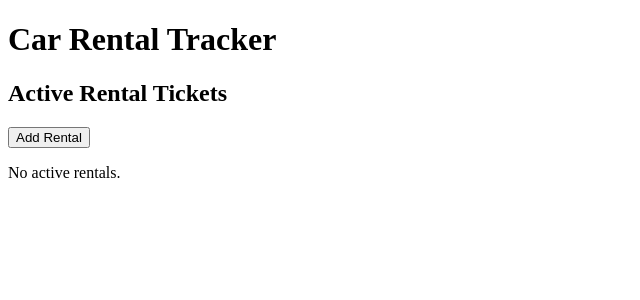
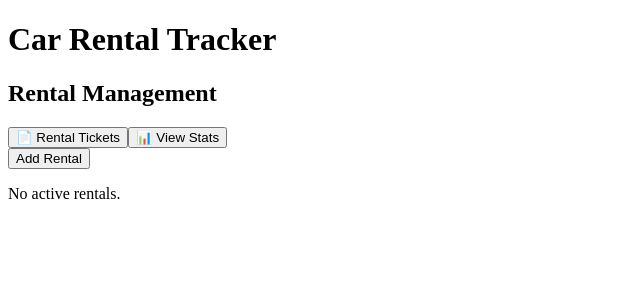
Before and after one commit to calebyg/abc_car_rental, a React (Create React App) app: page / in a window 1280 px wide. Shown: the top 300 px of the page, without its empty margins (0-640 px from the left). Built offline with nearby package versions, Linux system fonts and the light colour scheme; the HTML template or start-up script is replaced by a standard one.

Commit message:
Created StatsPanel component

```diff
--- a/src/components/RentalList.js
+++ b/src/components/RentalList.js
@@ -1,16 +1,18 @@
 import React, { useEffect, useState } from "react";
 import {
-  getRentals,
-  addRental,
-  deleteRental,
-  updateRental,
+  getTickets,
+  addTicket,
+  closeTicket,
+  updateTicket,
 } from "../utils/localStorage";
 import RentalForm from "./RentalForm";
+import StatsPanel from "./StatsPanel";
 
 const RentalList = () => {
   const [rentals, setRentals] = useState([]);
   const [showModal, setShowModal] = useState(false);
   const [selectedRental, setSelectedRental] = useState(null);
+  const [tab, setTab] = useState("rentals"); // "rentals" or "stats"
 
   // Load rentals from localStorage on first render
   useEffect(() => {
@@ -23,6 +25,7 @@ const RentalList = () => {
     const rentalWithTimeStamp = {
       ...newRental,
       timestamp: new Date().toISOString(),
+      resolvedAt: "",
     };
 
     const updatedRentals = [...rentals, rentalWithTimeStamp];
@@ -32,7 +35,7 @@ const RentalList = () => {
   };
 
   // Update existing rental
-  const handleUpdateRental = (updatedRental) => {
+  const handleUpdateTicket = (updatedRental) => {
     const updatedRentals = rentals.map((rental) =>
       rental.id === updatedRental.id
         ? { ...updatedRental, timestamp: rental.timestamp }
@@ -44,7 +47,7 @@ const RentalList = () => {
   };
 
   // Show EditRental form when user clicks "Edit"
-  const handleEditRental = (id) => {
+  const handleEditTicket = (id) => {
     const rentalToEdit = rentals.find((rental) => rental.id === id);
     setSelectedRental(rentalToEdit);
   };
@@ -54,9 +57,10 @@ const RentalList = () => {
     setSelectedRental(null);
   };
 
-  const handleDeleteRental = (id) => {
-    deleteRental(id);
-    setRentals(getRentals().filter((rental) => rental.status === "Active"));
+  // Changes ticket status from "Active" to "Resolved"
+  const handleCloseTicket = (id) => {
+    closeTicket(id);
+    setRentals(getTickets().filter((rental) => rental.status === "Active"));
   };
 
   const renderRentalDetails = (rental) => {
@@ -79,20 +83,28 @@ const RentalList = () => {
 
   return (
     <div>
-      <h2>Active Rental Tickets</h2>
+      <h2>Rental Management</h2>
+
+      <div className="tab-buttons">
+        <button onClick={() => setTab("rentals")}>📄 Rental Tickets</button>
+        <button onClick={() => setTab("stats")}>📊 View Stats</button>
+      </div>
+
+      {tab === "rentals" && (
+        <>
           <button onClick={() => setShowModal(true)}>Add Rental</button>
 
           {showModal && (
             <RentalForm
               onClose={() => setShowModal(false)}
-          onSave={handleAddRental} // Use add for new rentals
+              onSave={handleAddRental}
             />
           )}
 
           {selectedRental && (
             <RentalForm
               rental={selectedRental}
-          onSave={handleUpdateRental} // Use update for editing
+              onSave={handleUpdateTicket}
               onClose={handleCancel}
             />
           )}
@@ -100,14 +112,23 @@ const RentalList = () => {
           {rentals.length === 0 && <p>No active rentals.</p>}
 
           {[...rentals]
+            .filter((rental) => rental.status === "Active")
             .sort((a, b) => new Date(b.timestamp) - new Date(a.timestamp))
             .map((rental) => (
               <div key={rental.id} className="rental-card">
                 {renderRentalDetails(rental)}
-            <button onClick={() => handleEditRental(rental.id)}>Edit</button>
-            <button onClick={() => handleDeleteRental(rental.id)}>Close</button>
+                <button onClick={() => handleEditTicket(rental.id)}>
+                  Edit
+                </button>
+                <button onClick={() => handleCloseTicket(rental.id)}>
+                  Close
+                </button>
               </div>
             ))}
+        </>
+      )}
+
+      {tab === "stats" && <StatsPanel rentals={rentals} />}
     </div>
   );
 };
--- /dev/null
+++ b/src/components/StatsPanel.js
@@ -0,0 +1,34 @@
+// View tickets over a date/time range
+import React from "react";
+
+const StatsPanel = ({ rentals }) => {
+  const now = new Date();
+  const oneWeekAgo = new Date();
+  oneWeekAgo.setDate(now.getDate() - 7);
+
+  const activeTickets = rentals.filter((r) => r.status === "Active").length;
+
+  const createdThisWeek = rentals.filter(
+    (r) => new Date(r.timestamp) >= oneWeekAgo
+  ).length;
+
+  const resolvedThisWeek = rentals.filter(
+    (r) =>
+      r.status === "Resolved" &&
+      r.resolvedAt &&
+      new Date(r.resolvedAt) >= oneWeekAgo
+  ).length;
+
+  return (
+    <div className="stats-panel">
+      <h3>📊 Ticket Stats (Past 7 Days)</h3>
+      <ul>
+        <li>🎫 Created: {createdThisWeek}</li>
+        <li>🟢 Active: {activeTickets}</li>
+        <li>✅ Resolved: {resolvedThisWeek}</li>
+      </ul>
+    </div>
+  );
+};
+
+export default StatsPanel;
--- a/src/utils/localStorage.js
+++ b/src/utils/localStorage.js
@@ -1,17 +1,17 @@
-// Fetch all rentals from local storage
-export const getRentals = () => {
+// Fetch all tickets from local storage
+export const getTickets = () => {
   const rentals = localStorage.getItem("rentals");
   return rentals ? JSON.parse(rentals) : [];
 };
 
-// Save updated rentals to local storage
-export const saveRentals = (rentals) => {
+// Save updated tickets to local storage
+export const saveTickets = (rentals) => {
   localStorage.setItem("rentals", JSON.stringify(rentals));
 };
 
-// Add a new rental
-export const addRental = (rental) => {
-  const rentals = getRentals();
+// Add a new ticket
+export const addTicket = (rental) => {
+  const rentals = getTickets();
   const newRental = {
     id: Date.now().toString(), // Unique ID
     status: "Active", // Required!
@@ -21,18 +21,26 @@ export const addRental = (rental) => {
   localStorage.setItem("rentals", JSON.stringify(rentals));
 };
 
-// Update rental details (e.g., status, notes)
-export const updateRental = (id, updatedData) => {
-  let rentals = getRentals();
+// Update ticket details (e.g., status, notes)
+export const updateTicket = (id, updatedData) => {
+  let rentals = getTickets();
   rentals = rentals.map((rental) =>
     rental.id === id ? { ...rental, ...updatedData } : rental
   );
-  saveRentals(rentals);
+  saveTickets(rentals);
 };
 
-// Remove a rental
-export const deleteRental = (id) => {
-  let rentals = getRentals();
-  rentals = rentals.filter((rental) => rental.id !== id);
-  saveRentals(rentals);
+// Close a ticket by updating its status to "Resolved"
+export const closeTicket = (id) => {
+  const rentals = getTickets().map((rental) => {
+    if (rental.id === id) {
+      return {
+        ...rental,
+        status: "Resolved",
+        resolvedAt: new Date().toISOString(),
+      };
+    }
+    return rental;
+  });
+  saveTickets(rentals);
 };
```
Also changed, not shown: 7 other files (tests, documents, lock files or other folders). Lines whose indentation alone changed are shown as unchanged.
